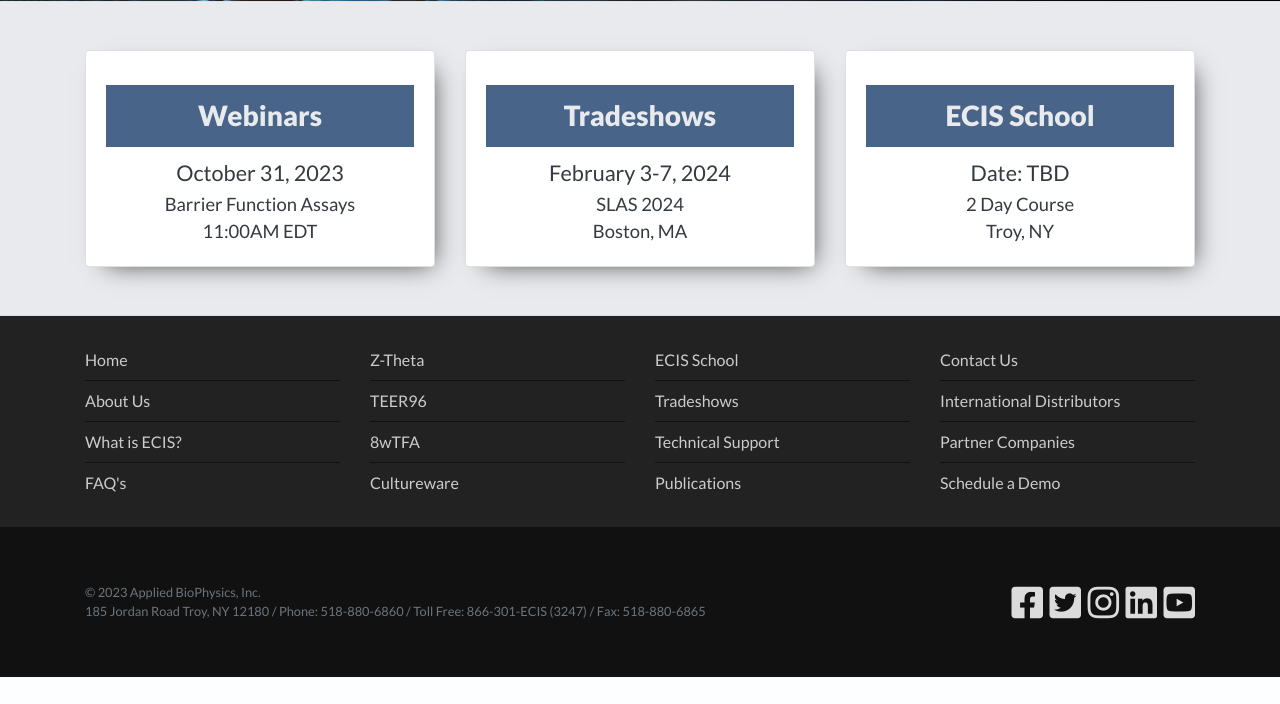
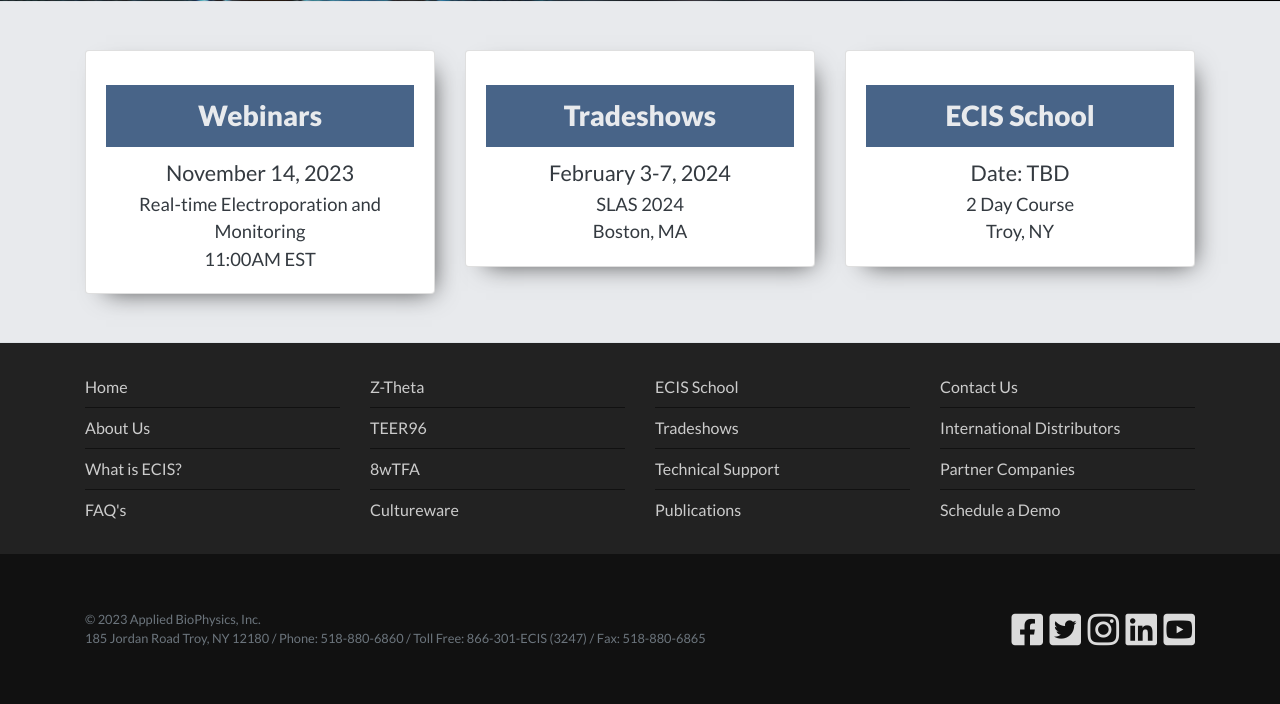
Before and after one commit to chrisdav6/AB, a PHP site: page / in a window 1280 px wide. Shown: the part 674-1378 px from the top of the page. Before the commit the page ends 1351 px from the top, so only its background shows below. Run offline with PHP 8.4, Linux system fonts and the light colour scheme; some libraries are stand-ins or nearby versions.

Commit message:
Updated webinar

```diff
--- a/index.php
+++ b/index.php
@@ -98,9 +98,9 @@
             <div class="card text-center">
               <div class="card-body">
                 <h3 class="card-title">Webinars</h3>
-                <h4 class="mb-1">October 31, 2023</h4>
-                <p class="card-text mb-0">Barrier Function Assays</p>
-                <p class="card-text mb-0">11:00AM EDT</p>
+                <h4 class="mb-1">November 14, 2023</h4>
+                <p class="card-text mb-0">Real-time Electroporation and Monitoring</p>
+                <p class="card-text mb-0">11:00AM EST</p>
                 <!-- Extra Event -->
                 <!-- <h4 class="mb-1 mt-3">May 17, 2022</h4>
                 <p class="card-text mb-0">Cytotoxicity Assays with the ECIS<sup>&reg;</sup> CP96 Cell Population Monitor</p>
--- a/webinars.php
+++ b/webinars.php
@@ -312,7 +312,7 @@
         <a class="register" href="https://appliedbiophysics.webex.com/weblink/register/r922cbe985c87ff75591d4189fea5d631" target="_blank">Register</a>
       </div>
 
-      <hr>-->
+      <hr>
 
       <div class="webinar">
         <h4 class="webinar-title">Barrier Function Assays – 11:00 AM EDT</h4>
@@ -321,7 +321,7 @@
         <a class="register" href="https://appliedbiophysics.webex.com/weblink/register/rdb758f17eafe89fb8d750afa4efa752e" target="_blank">Register</a>
       </div>
 
-      <hr>
+      <hr>-->
 
       <div class="webinar">
         <h4 class="webinar-title">Real-time Electroporation and Monitoring – 11:00 AM EST</h4>
```
